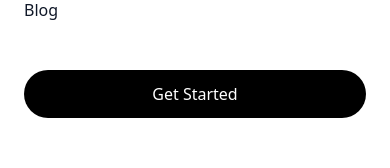
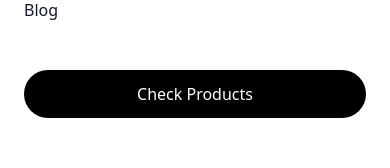
Before and after one commit to IM-SUNIL/kshine, a Next.js app: page / in a window 390 px wide. Both pictures are taken after a click on the button 338 px from the left and 52 px from the top of the page. Shown: the part 242-410 px from the top of the page. Built offline with nearby package versions, Linux system fonts and the light colour scheme.

Commit message:
3rd commit

```diff
--- a/components/Hero.tsx
+++ b/components/Hero.tsx
@@ -97,7 +97,7 @@ function Hero() {
               ever.
             </p>
           </div>
-          <div className="flex flex-row justify-center gap-3">
+          <div className="flex sm:flex-row justify-center gap-3">
             <Button size="lg" className="gap-4" variant="outline">
               Whatsapp Us <PhoneCall className="w-4 h-4" />
             </Button>
--- a/components/navbar.tsx
+++ b/components/navbar.tsx
@@ -121,7 +121,7 @@ const Navbar = () => {
                   className="inline-flex items-center justify-center w-full px-5 py-3 text-base text-white bg-black rounded-full hover:bg-gray-800 transition-colors "
                   onClick={toggleMenu}
                 >
-                  Get Started
+                  Check Products
                 </a>
               </motion.div>
             </div>
```
Lines whose indentation alone changed are shown as unchanged.
